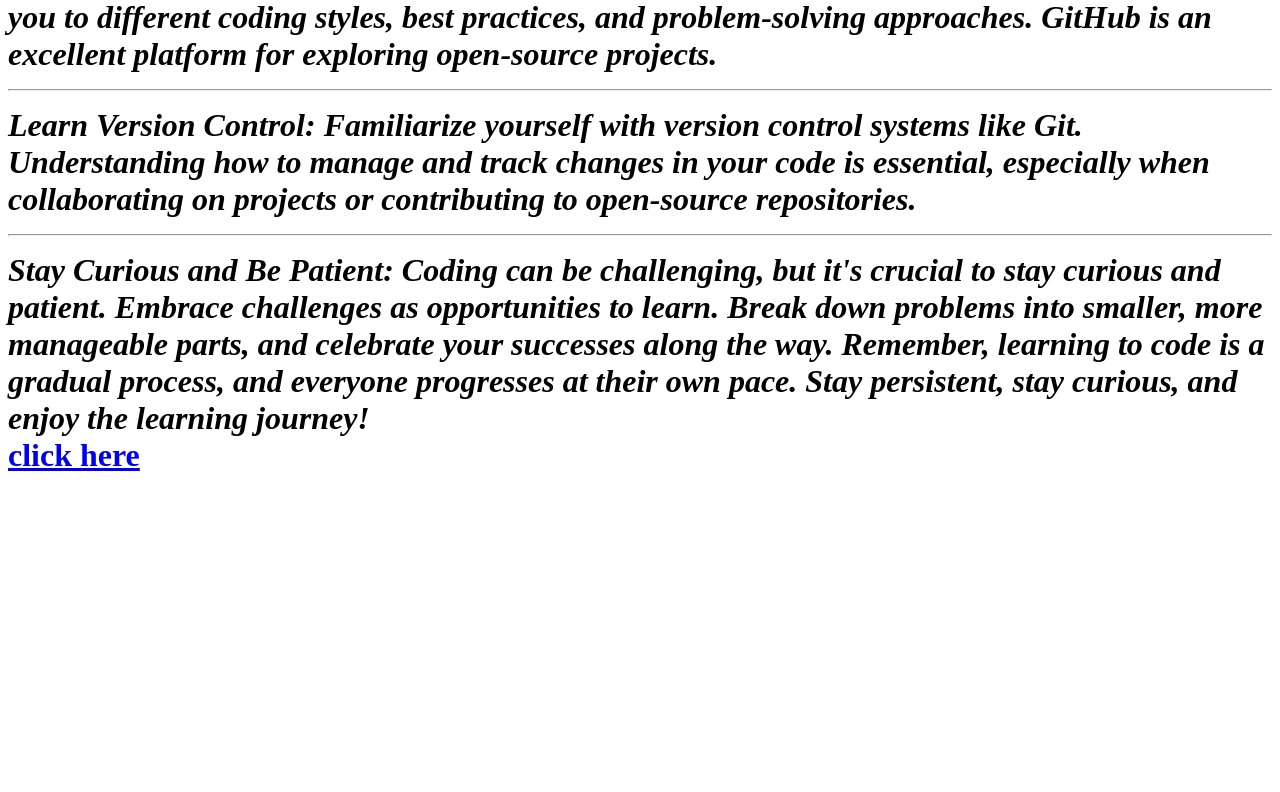
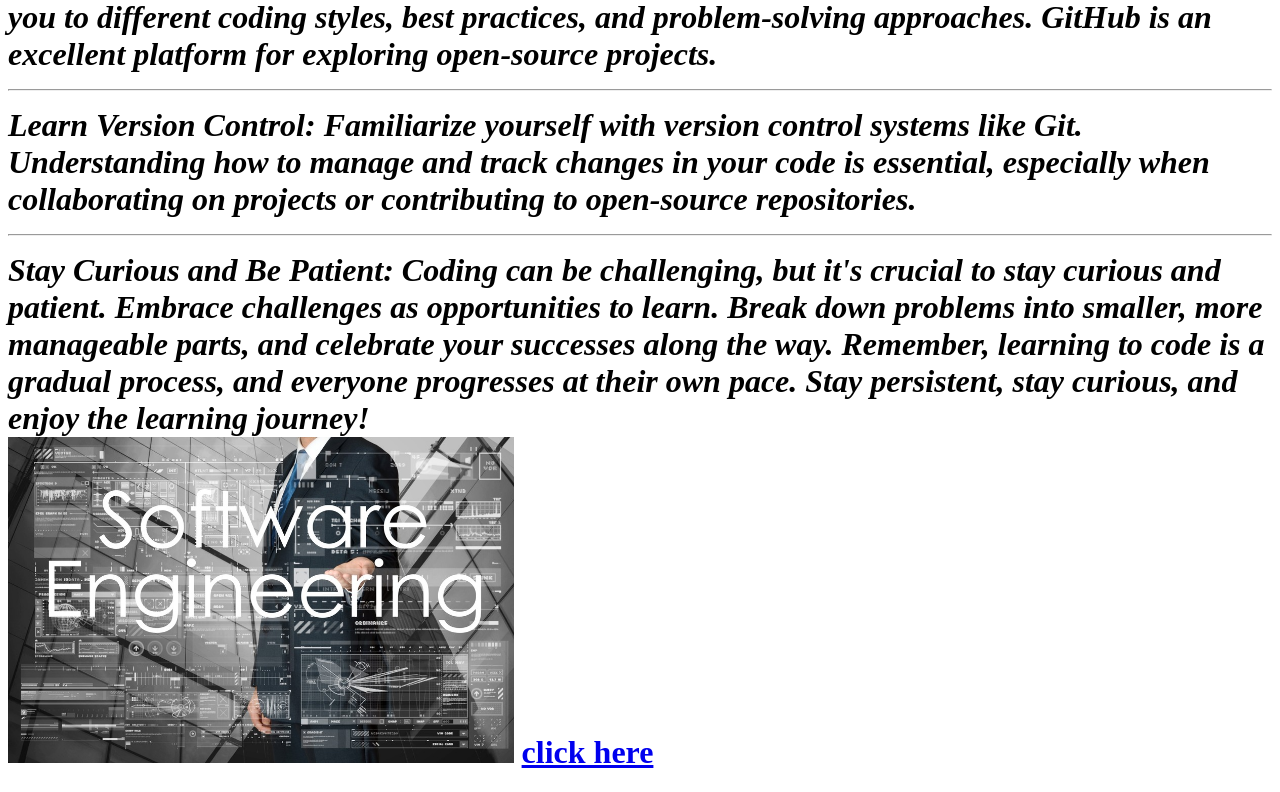
Before and after one commit to deepikadharanikota/webpage, a plain HTML site: page code.html in a window 1280 px wide. Shown: the part 1132-1924 px from the top of the page. Before the commit the page ends 1627 px from the top, so only its background shows below. Drawn offline with Linux system fonts and the light colour scheme.

Commit message:
sample web

```diff
--- a/code.html
+++ b/code.html
@@ -41,6 +41,7 @@ Coding can be challenging, but it's crucial to stay curious and patient. Embrace
 Remember, learning to code is a gradual process, and everyone progresses at their own pace. Stay persistent, stay curious, and enjoy the learning journey!
             </br>
             </i>
+            <img width="40%" src="software.jpeg">
             <a href="index.html">click here</a>
     </body>
 </html>
```
